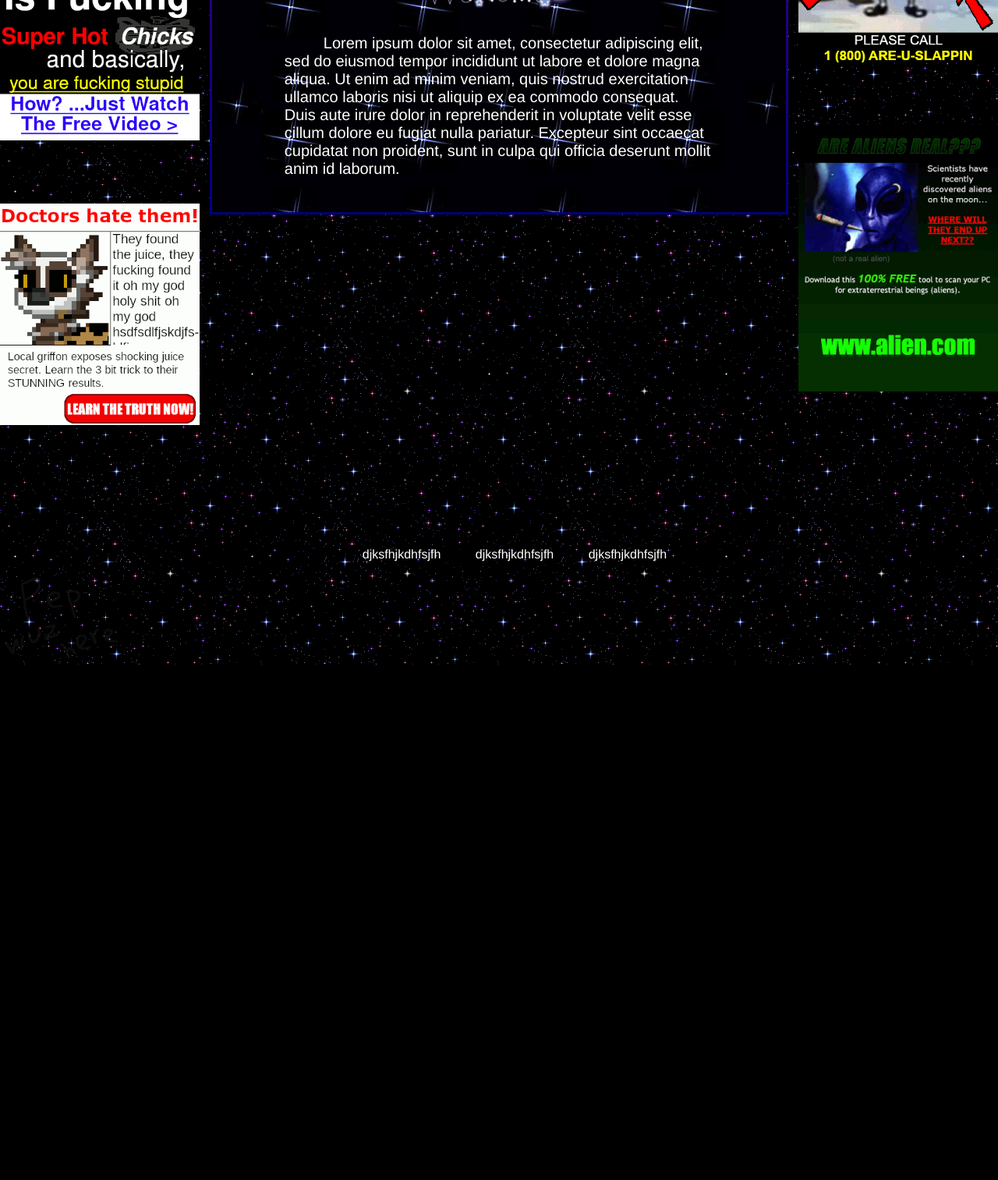
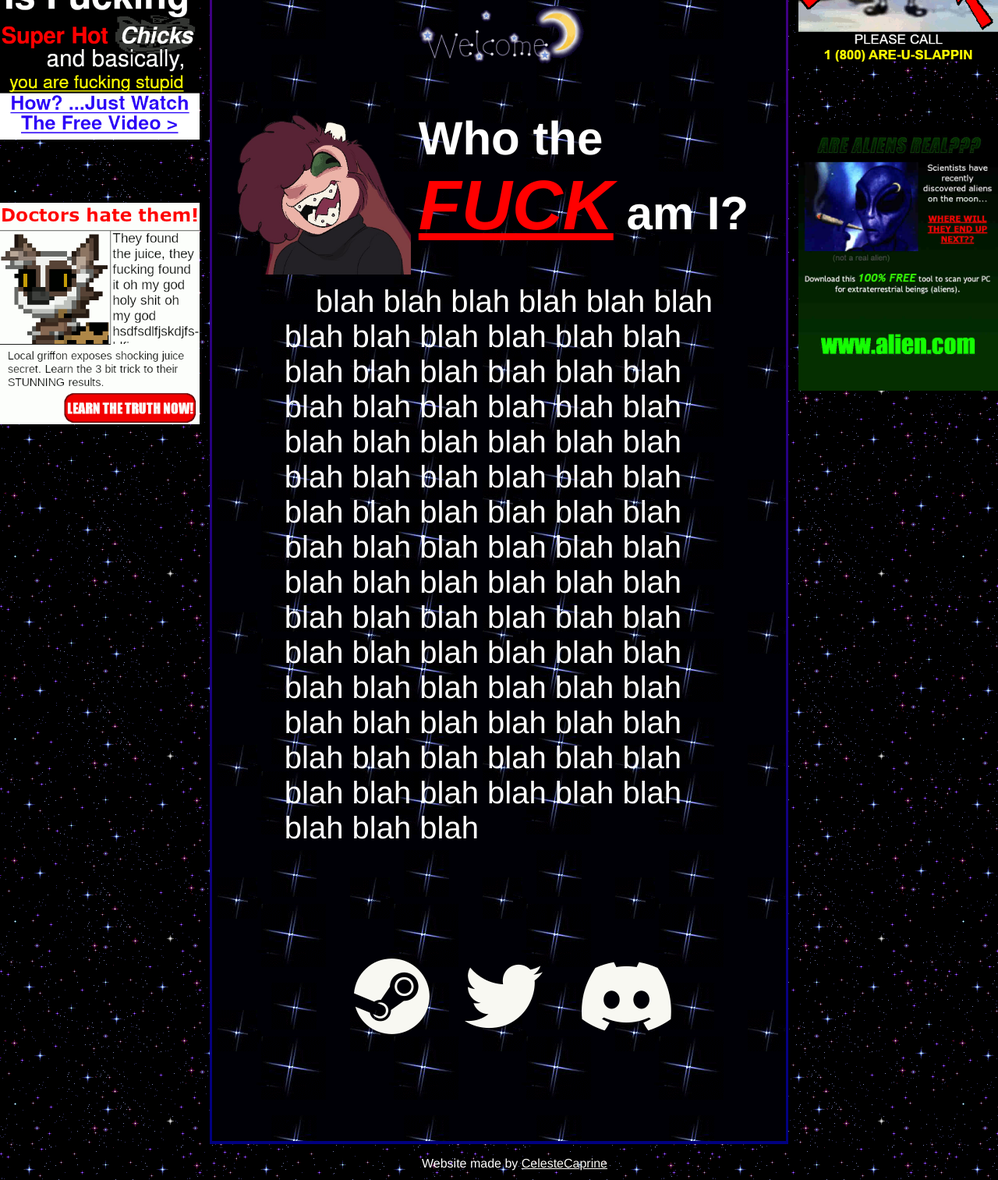
Before and after one commit to LUCKZ0NES/malsite, a plain HTML site: page index.html in a window 1280 px wide. Shown: the part 471-1984 px from the top of the page at 78% size. Before the commit the page ends 1323 px from the top, so only its background shows below. Drawn offline with Linux system fonts and the light colour scheme.

Commit message:
deleted:    contact.html 	modified:   gallery.html 	modified:   index.html 	new file:   portrait.png 	deleted:    social.html 	modified:   style.css

```diff
--- a/index.html
+++ b/index.html
@@ -4,6 +4,7 @@
 <head>
 <link rel="stylesheet" href="style.css">
 <link rel="icon" href="favico.png" type="image/icon type">
+<script src="https://kit.fontawesome.com/378e0ef3c2.js" crossorigin="anonymous"></script>
 <meta name="viewport" content="width=device-width, initial-scale=1.0">
 <title>Mal's Page</title>
 </head>
@@ -13,8 +14,6 @@
 		<ul class=navbar>
 			<li class=navbar><a href="index.html"><img class=navbar src="home.png"></a></li>
 			<li class=navbar><a href="gallery.html"><img class=navbar src="gallery.png"></a></li>
-			<li class=navbar><a href="social.html"><img class=navbar src="social.png"></a></li>
-			<li class=navbar><a href="contact.html"><img class=navbar src="contact.png"></a></li>
 		</ul>
 	</div>
 	<img class=title src="title.png" alt="Malachi's Page">
@@ -35,18 +34,34 @@
 			<img class=mainheader src="3dspace.gif"></img>
 		</div>
 		<br>
-		<img src="welcome.gif" class=centerimg></img>
-		<p class=body>Lorem ipsum dolor sit amet, consectetur adipiscing elit, sed do eiusmod tempor incididunt ut labore et dolore magna aliqua. Ut enim ad minim veniam, quis nostrud exercitation ullamco laboris nisi ut aliquip ex ea commodo consequat. Duis aute irure dolor in reprehenderit in voluptate velit esse cillum dolore eu fugiat nulla pariatur. Excepteur sint occaecat cupidatat non proident, sunt in culpa qui officia deserunt mollit anim id laborum.</p>
+		<div class=secondaryheader>
+			<img src="welcome.gif" class=centerimg>
+			<h2 class=body><img src=portrait.png style="width:35%;float:left;padding-right: 10px;">Who the <span style="color:red; font-size: 150%; font-weight: bold; text-decoration: underline; font-style: italic;">FUCK</span> am I?</h2>
+		</div>
+		<p class=body>blah blah blah blah blah blah blah blah blah blah blah blah blah blah blah blah blah blah blah blah blah blah blah blah blah blah blah blah blah blah blah blah blah blah blah blah blah blah blah blah blah blah blah blah blah blah blah blah blah blah blah blah blah blah blah blah blah blah blah blah blah blah blah blah blah blah blah blah blah blah blah blah blah blah blah blah blah blah blah blah blah blah blah blah blah blah blah blah blah blah blah blah blah
+		</p>
+
+		<div class=links style="display:flex; justify-content:center;">
+		<ul style="font-size:100px; display: inline-block;">
+			<li style="margin-left:10px;margin-right:10px;display: inline-block;"><a href=https://steamcommunity.com/id/Maalstroom><i class="fab fa-steam" aria-hidden="true" href="https://google.com"></i></a></li>
+			<li style="margin-left:10px;margin-right:10px;display: inline-block;"><a href=https://twitter.com/mutantmalachi><i class="fab fa-twitter" aria-hidden="true" href="https://google.com"></i></a></li>
+			<li style="margin-left:10px;margin-right:10px;display: inline-block;cursor:pointer;"><a onclick="myFunction()"><i class="fab fa-discord" aria-hidden="true" href="https://google.com"></i></a></li>
+		</ul>
+		</div>
+
 	</div>
 	</div>
 	<div class=bottom>
 		<ul class=quicklinks>
-			<li class=quicklink>djksfhjkdhfsjfh</li>
-			<li class=quicklink>djksfhjkdhfsjfh</li>
-			<li class=quicklink>djksfhjkdhfsjfh</li>
+			<li class=quicklink>Website made by <a href=https://celestecaprine.xyz>CelesteCaprine</a></li>
 		</ul>
 	</div>
 
-	<img src="grafitti.png" style="opacity:0.05"></img>
+<script>
+function myFunction() {
+  navigator.clipboard.writeText("Mal#2122");
+  alert("Copied Discord ID to clipboard!");
+}
+</script>
 </body>
 </html>
--- a/style.css
+++ b/style.css
@@ -6,6 +6,14 @@ margin: 0;
 
 * {
   box-sizing: border-box;
+}
+
+a {
+color: #F8F8F2;
+}
+
+a:hover {
+color: #00ff00;
 }
 
 img.title {
@@ -31,8 +39,11 @@ margin: 0;
 padding: 1em;
 }
 
-img.mainheader {
-width: 5vw;
+div.secondaryheader h2 {
+color: white;
+vertical-align: text-top;
+font-family: Helvetica;
+font-size: 60px;
 }
 
 img.centerimg {
@@ -105,9 +116,9 @@ padding: 1.5rem;
 }
 
 p.body {
-	text-indent: 50px;
+	text-indent: 40px;
 	font-family: Helvetica;
-	font-size: 20px;
+	font-size: 40px;
 	color: white;
 	margin-left: auto;
 	margin-right: auto;
```
Also changed, not shown: contact.html (deleted, +0 -28 lines), gallery.html (+0 -2 lines), social.html (deleted, +0 -28 lines), portrait.png (added).
